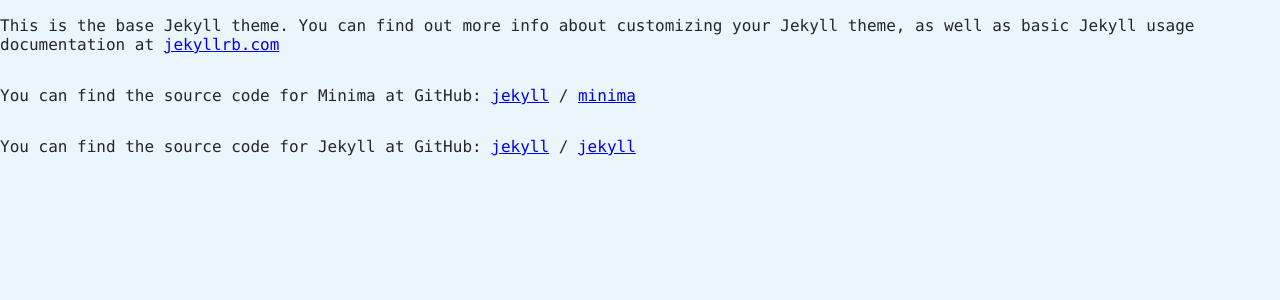
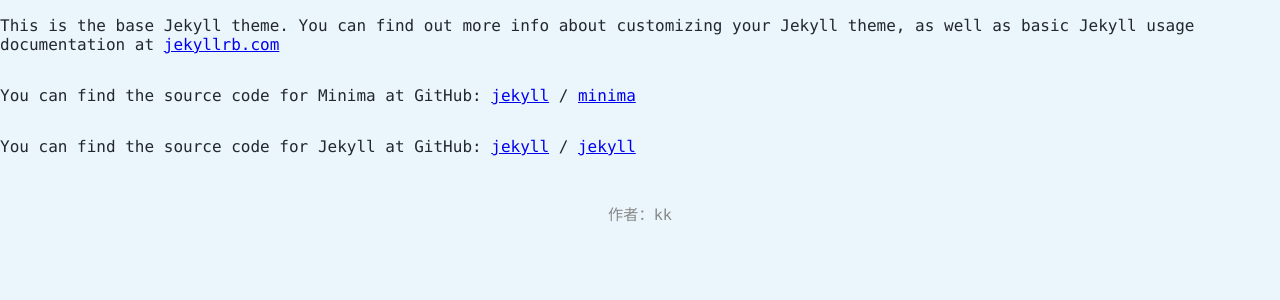
Before and after one commit to kevin197011/KOpsDoc, a Jekyll site: the page built from about.markdown, in a window 1280 px wide. Shown: the top 300 px of the page. Built offline with Jekyll 4.4.1, drawn with Linux system fonts in a browser that asks for light colours.

Commit message:
Update 2025-07-12 03:43:34 +0800

```diff
--- a/_layouts/default.html
+++ b/_layouts/default.html
@@ -21,5 +21,8 @@
 </head>
 <body>
   {{ content }}
+  <footer style="text-align:center; color:#888; font-size:0.95em; margin:2em 0 1em 0;">
+    作者：kk
+  </footer>
 </body>
 </html>
```
